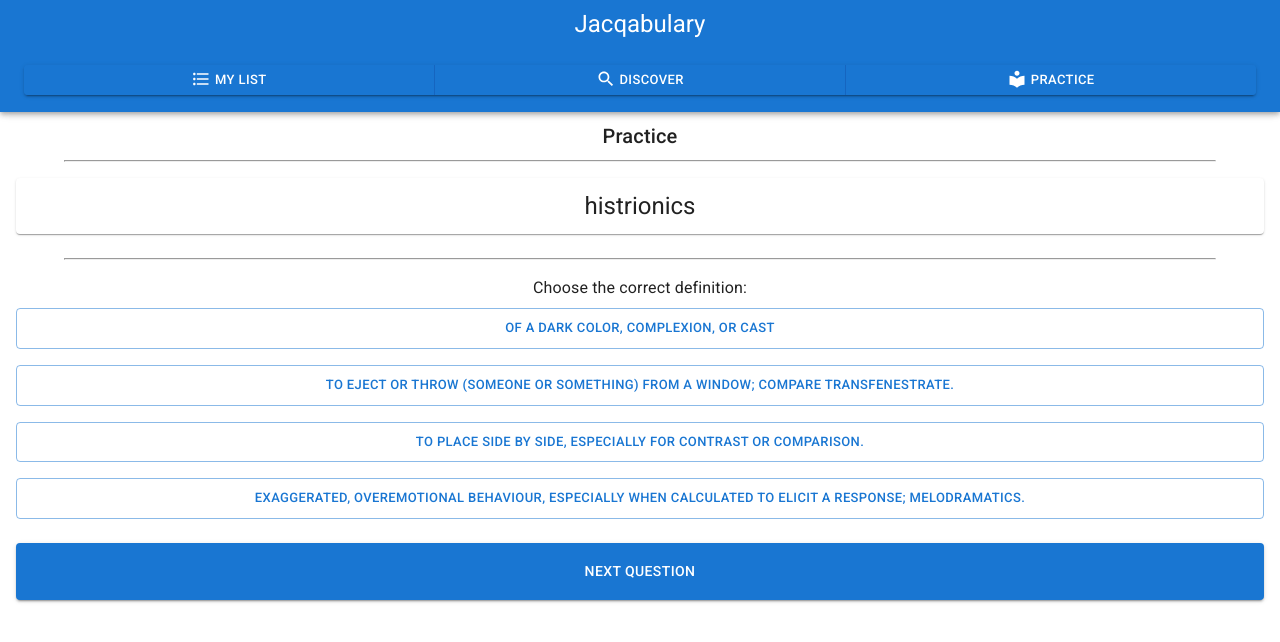
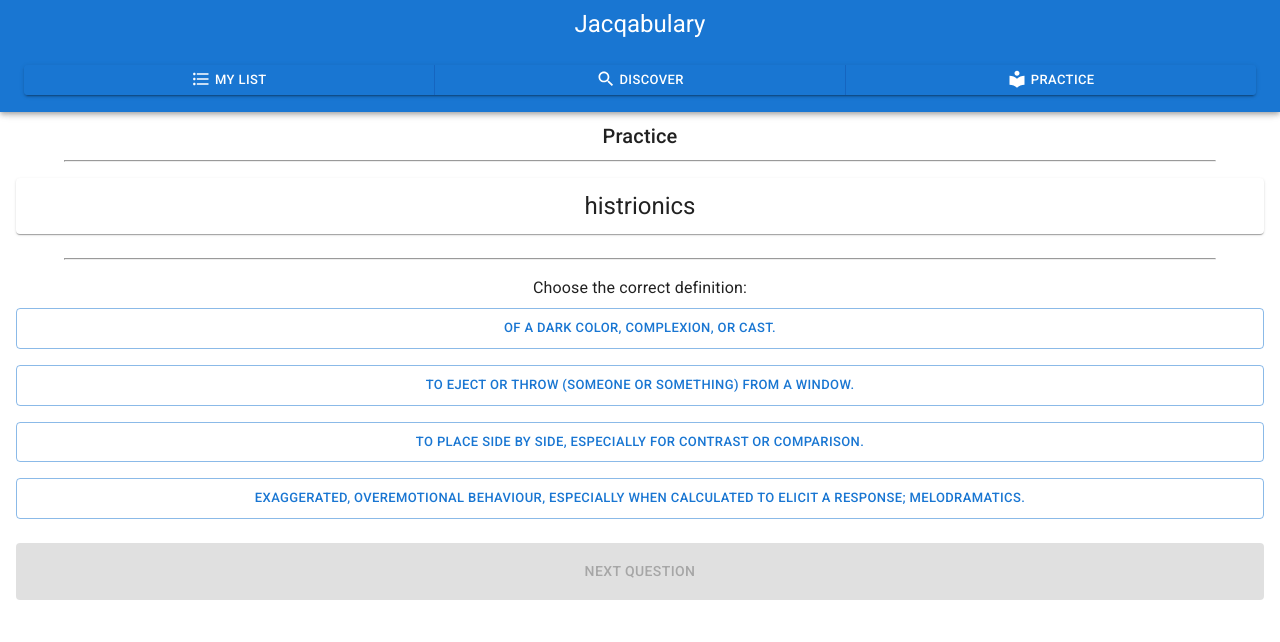
Before and after one commit to ryangholland/vocab, a React (Vite) app: page /practice in a window 1280 px wide. Shown: the top 642 px of the page. Built offline with nearby package versions, Linux system fonts and the light colour scheme.

Commit message:
User can answer questions on Practice screen and see visual results

```diff
--- a/src/components/Practice.jsx
+++ b/src/components/Practice.jsx
@@ -12,8 +12,6 @@ function Practice({ words }) {
   useEffect(() => {
     localStorage.setItem("myQuestion", JSON.stringify(question));
   }, [question]);
-
-  console.log(question);
 
   return (
     <Box display={"flex"} flexDirection={"column"} alignItems={"center"}>
@@ -41,9 +39,12 @@ function Practice({ words }) {
           return (
             <PracticeButton
               key={answer.id}
-              answer={
+              answerText={
                 question.type === "word" ? answer.definition : answer.word
               }
+              answer={answer}
+              question={question}
+              setQuestion={setQuestion}
             />
           );
         })}
@@ -53,6 +54,7 @@ function Practice({ words }) {
           variant="contained"
           sx={{ mt: 2, p: 2 }}
           onClick={() => setQuestion(generateQuestion(words))}
+          disabled={!question.done}
         >
           Next Question
         </Button>
--- a/src/components/PracticeButton.jsx
+++ b/src/components/PracticeButton.jsx
@@ -1,9 +1,57 @@
 import { Button } from "@mui/material";
 
-function PracticeButton({ answer }) {
+function PracticeButton({ answerText, answer, question, setQuestion }) {
+  // Return green button if question is answered AND this button is the correct answer
+  if (question.done && question.correctAnswer.id === answer.id) {
+    return (
+      <Button
+        fullWidth
+        variant="contained"
+        color="success"
+        sx={{ my: 1, p: 1 }}
+        size="small"
+      >
+        {answerText}
+      </Button>
+    );
+  }
+
+  // Return red button if question is answered AND this button is clicked AND this button is incorrect
+  if (
+    question.done &&
+    question.clickedAnswer === answer.id &&
+    question.correctAnswer.id !== answer.id
+  ) {
+    return (
+      <Button
+        fullWidth
+        variant="contained"
+        color="error"
+        sx={{ my: 1, p: 1 }}
+        size="small"
+      >
+        {answerText}
+      </Button>
+    );
+  }
+
+  // All other cases
   return (
-    <Button fullWidth variant="outlined" sx={{ my: 1, p: 1 }} size="small">
-      {answer}
+    <Button
+      fullWidth
+      variant="outlined"
+      sx={{ my: 1, p: 1 }}
+      size="small"
+      onClick={() => {
+        setQuestion({
+          ...question,
+          done: true,
+          clickedAnswer: answer.id,
+        });
+      }}
+      disabled={question.done}
+    >
+      {answerText}
     </Button>
   );
 }
--- a/src/helper.jsx
+++ b/src/helper.jsx
@@ -7,9 +7,9 @@ const defaultList = [
   },
   {
     id: crypto.randomUUID(),
-    word: "defenstrate",
+    word: "defenestrate",
     definition:
-      "To eject or throw (someone or something) from a window; compare transfenestrate.",
+      "To eject or throw (someone or something) from a window.",
     example: null,
   },
   {
@@ -22,7 +22,7 @@ const defaultList = [
   {
     id: crypto.randomUUID(),
     word: "swarthy",
-    definition: "Of a dark color, complexion, or cast",
+    definition: "Of a dark color, complexion, or cast.",
     example: "a dark-eyed, swarthy young man with killer looks",
   },
 ];
```
